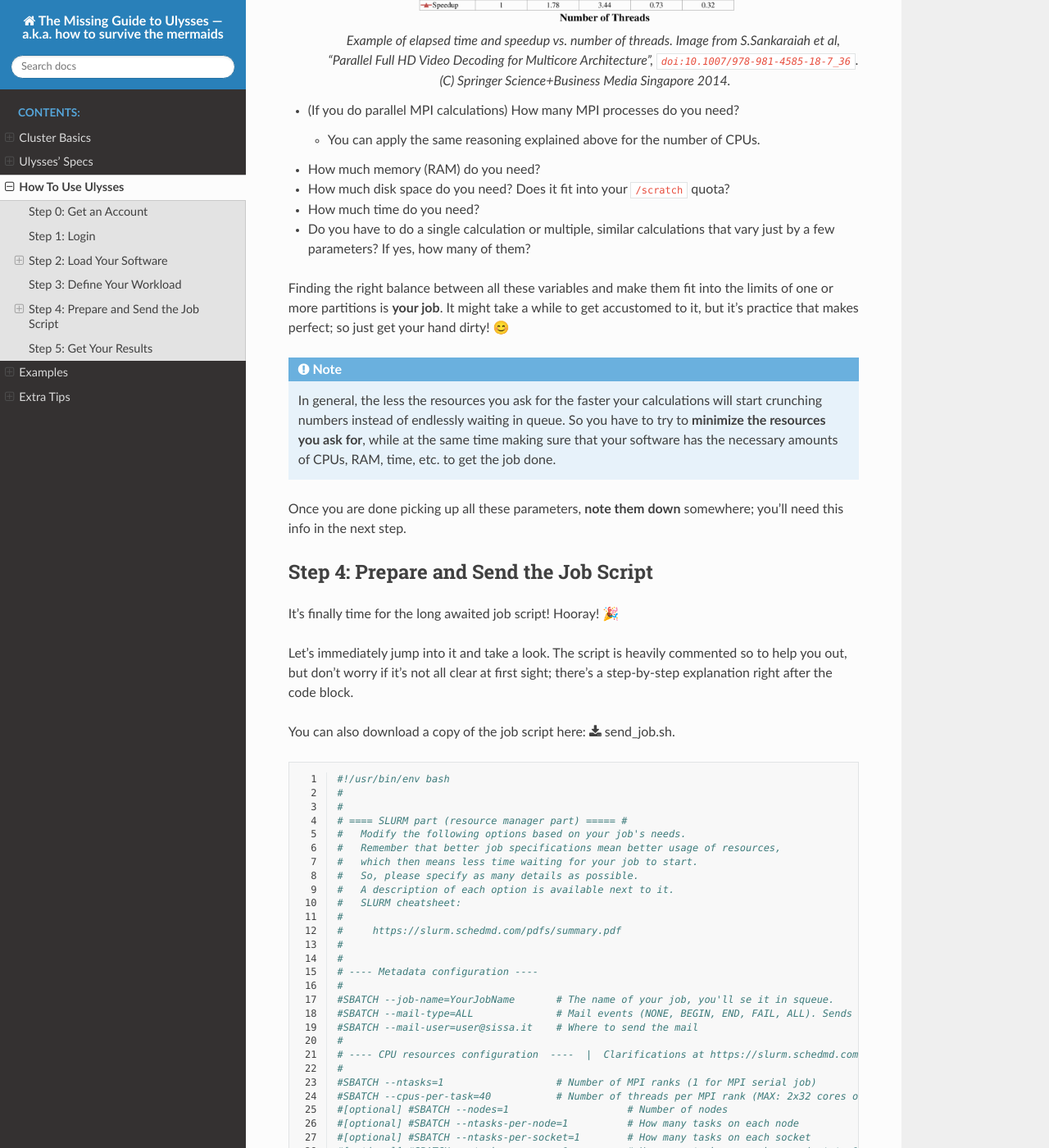
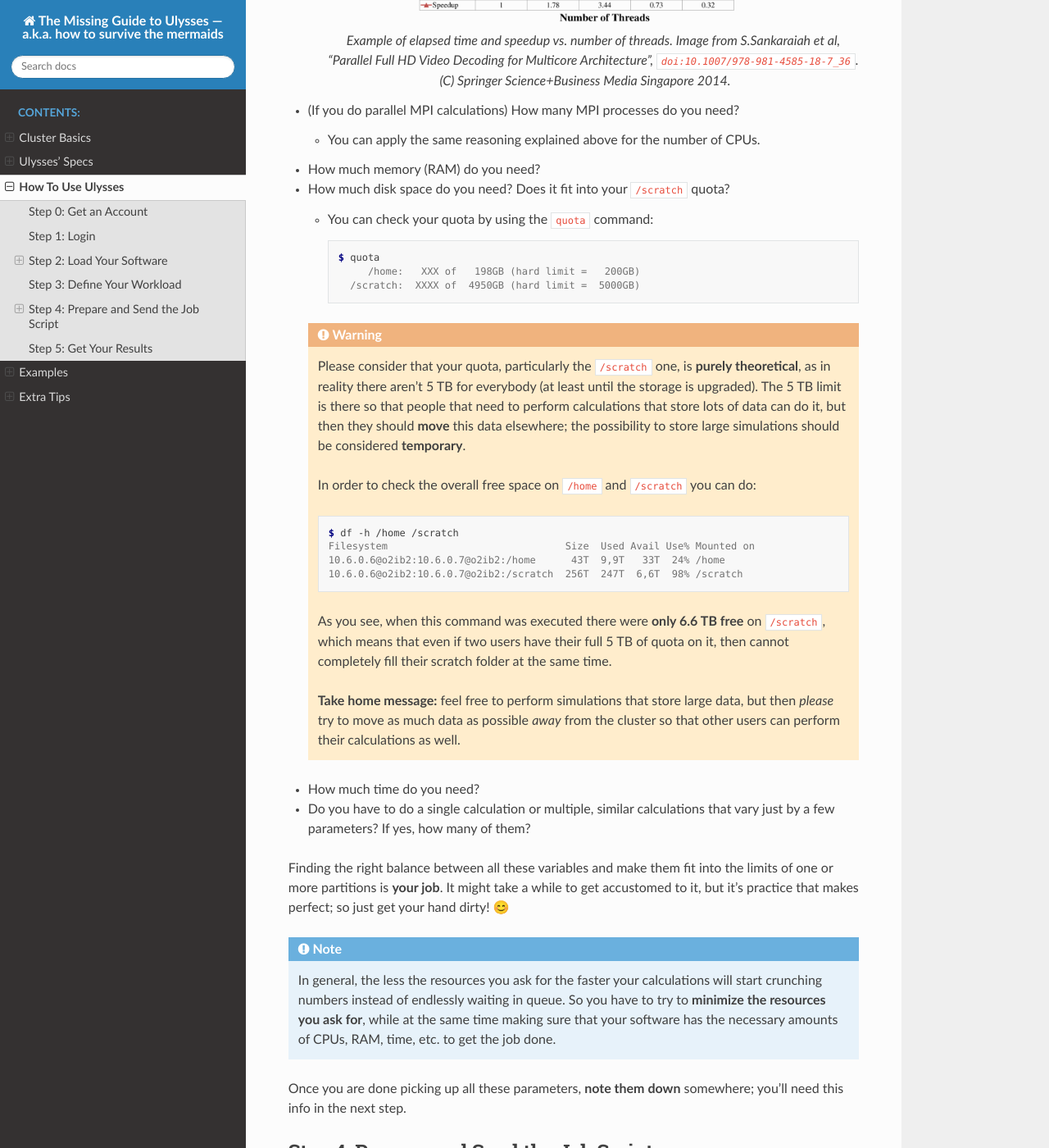
Before and after one commit to matteosecli/Ulysses-doc, a Sphinx documentation site: the page built from doc/source/how-to-use-ulysses.rst, in a window 1280 px wide and 1400 px high, scrolled down 6736 px. Shown: the whole window at 82% size. Built offline with Sphinx 7.4.7 and the Read the Docs theme 2.0.0, drawn with Linux system fonts in a browser that asks for light colours.

Commit message:
Remarks on quota and free space
Thanks to @apapale for pointing that out

```diff
--- a/doc/source/how-to-use-ulysses.rst
+++ b/doc/source/how-to-use-ulysses.rst
@@ -238,6 +238,30 @@ In general, you ask yourself the following questions.
 
 * How much memory (RAM) do you need?
 * How much disk space do you need? Does it fit into your :code:`/scratch` quota?
+
+  * You can check your quota by using the ``quota`` command:
+
+    .. code-block:: console
+
+       $ quota
+            /home:   XXX of   198GB (hard limit =   200GB)
+         /scratch:  XXXX of  4950GB (hard limit =  5000GB)
+
+  .. warning:: Please consider that your quota, particularly the ``/scratch`` one, is **purely theoretical**, as in reality there aren't 5 TB for everybody (at least until the storage is upgraded). The 5 TB limit is there so that people that need to perform calculations that store lots of data can do it, but then they should **move** this data elsewhere; the possibility to store large simulations should be considered **temporary**.
+
+     In order to check the overall free space on ``/home`` and ``/scratch`` you can do:
+
+     .. code-block:: console
+
+        $ df -h /home /scratch
+        Filesystem                              Size  Used Avail Use% Mounted on
+        10.6.0.6@o2ib2:10.6.0.7@o2ib2:/home      43T  9,9T   33T  24% /home
+        10.6.0.6@o2ib2:10.6.0.7@o2ib2:/scratch  256T  247T  6,6T  98% /scratch
+
+     As you see, when this command was executed there were **only 6.6 TB free** on ``/scratch``, which means that even if two users have their full 5 TB of quota on it, then cannot completely fill their scratch folder at the same time.
+
+     **Take home message:** feel free to perform simulations that store large data, but then *please* try to move as much data as possible *away* from the cluster so that other users can perform their calculations as well.
+
 * How much time do you need?
 * Do you have to do a single calculation or multiple, similar calculations that vary just by a few parameters? If yes, how many of them?
 
```
